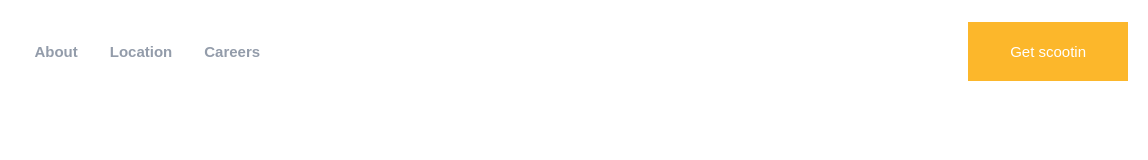
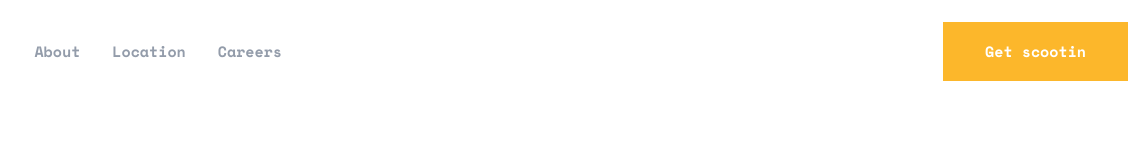
Before and after one commit to nodirruzmatov/scoot, a plain HTML site: page index.html in a window 1280 px wide. Shown: the full height of the page, 132-1280 px from the left. Drawn offline with nearby package versions, Linux system fonts and the light colour scheme; files that its build step writes are made by us from their sources.

Commit message:
fix: change font

```diff
--- a/scss/_general.scss
+++ b/scss/_general.scss
@@ -14,7 +14,7 @@ body {
   display: flex;
   flex-direction: column;
   height: 100%;
-  font-family: "SpaceMono", sans-serif;
+  font-family: "Space Mono", sans-serif;
   font-size: 16px;
   line-height: 1.5;
 }
```
